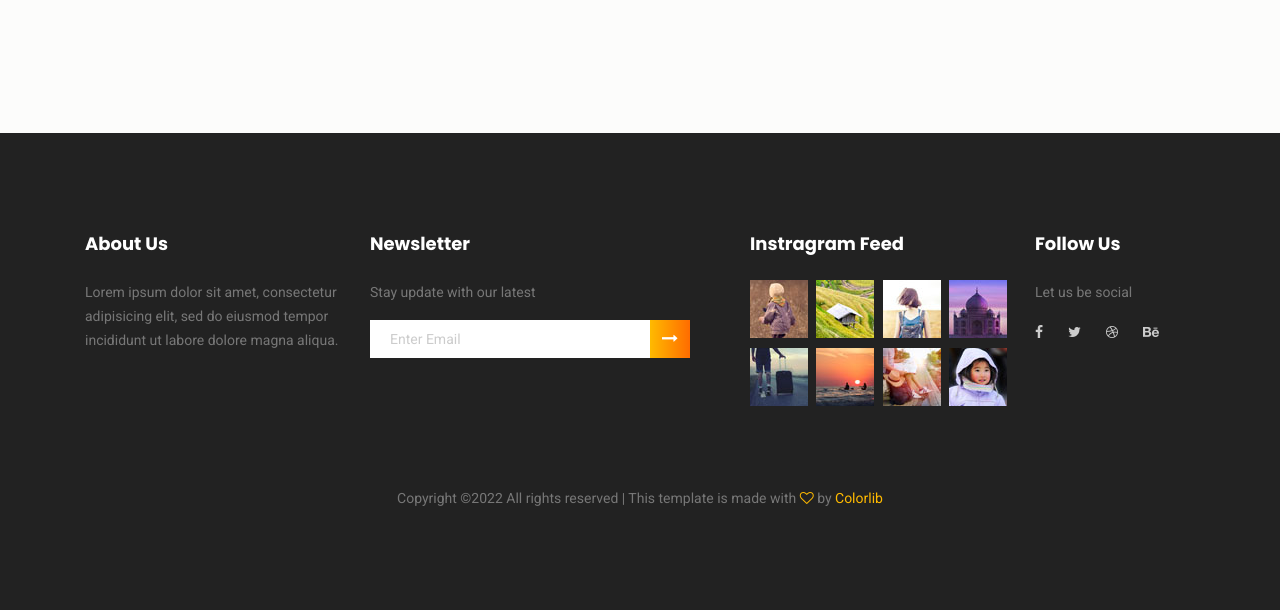
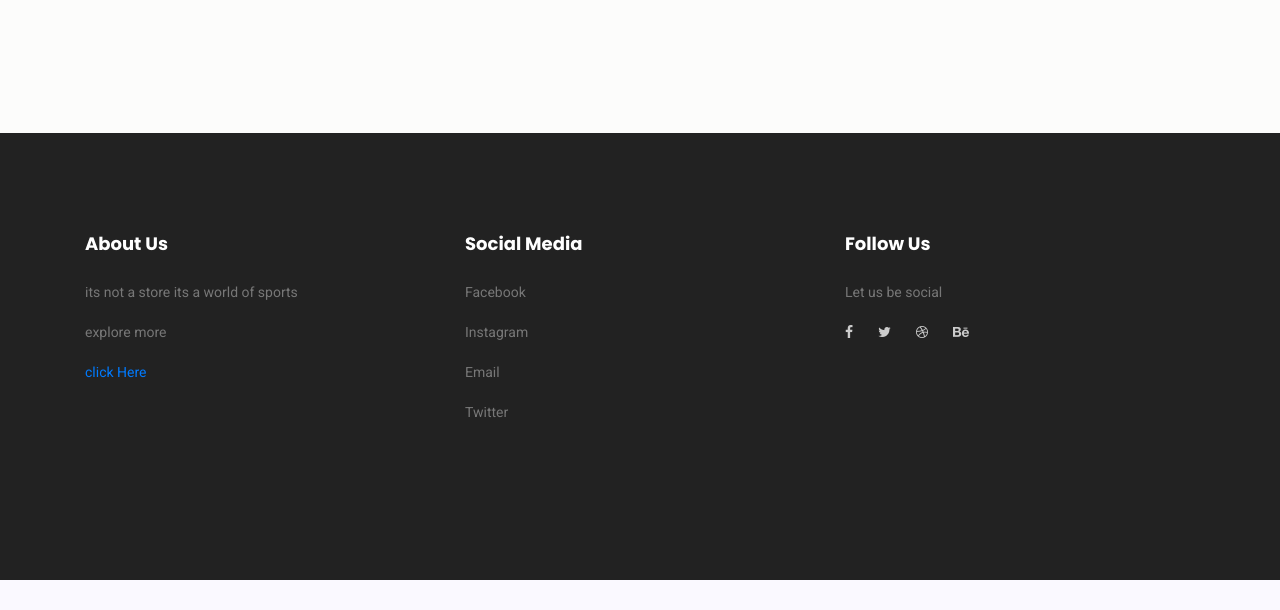
Before and after one commit to vishnuedappatt/sportsbaskets, a Django app: a page that uses products/templates/products/product_detailes.html in a window 1280 px wide. Shown: the part 1553-2163 px from the top of the page. After the commit the page ends 2133 px from the top, so only its background shows below. Run offline with Django 4.2, Linux system fonts and the light colour scheme; tables that the repository leaves empty hold one stand-in row (values such as "Sample post"); grey boxes marked "Sample" are stand-in pictures; parts of the project's set-up code (start-up, migrations or seed data) failed here and were passed over; some libraries are stand-ins or nearby versions.

Commit message:
thirdcommit

```diff
--- a/products/templates/products/product_detailes.html
+++ b/products/templates/products/product_detailes.html
@@ -303,60 +303,39 @@
 	<footer class="footer-area section_gap">
 		<div class="container">
 			<div class="row">
-				<div class="col-lg-3  col-md-6 col-sm-6">
+				<div class="col-lg-4  col-md-6 col-sm-6">
 					<div class="single-footer-widget">
-						<h6>About Us</h6>
+
+						<a href="{%  url 'contact' %}"><h6>About Us</h6></a>
 						<p>
-							Lorem ipsum dolor sit amet, consectetur adipisicing elit, sed do eiusmod tempor incididunt ut labore dolore
-							magna aliqua.
+							its not a store its a world of sports
+
 						</p>
+						<p>explore more</p>
+
+						<a href="{% url 'home' %}">click Here</a>
 					</div>
 				</div>
 				<div class="col-lg-4  col-md-6 col-sm-6">
 					<div class="single-footer-widget">
-						<h6>Newsletter</h6>
-						<p>Stay update with our latest</p>
+						<h6>Social Media</h6>
+						<p>Facebook</p>
+						<p>Instagram</p>
+						<p>Email</p>
+						<p>Twitter</p>
+
 						<div class="" id="mc_embed_signup">
 
 							<form target="_blank" novalidate="true" action="https://spondonit.us12.list-manage.com/subscribe/post?u=1462626880ade1ac87bd9c93a&amp;id=92a4423d01"
 							 method="get" class="form-inline">
 
-								<div class="d-flex flex-row">
-
-									<input class="form-control" name="EMAIL" placeholder="Enter Email" onfocus="this.placeholder = ''" onblur="this.placeholder = 'Enter Email '"
-									 required="" type="email">
-
-
-									<button class="click-btn btn btn-default"><i class="fa fa-long-arrow-right" aria-hidden="true"></i></button>
-									<div style="position: absolute; left: -5000px;">
-										<input name="b_36c4fd991d266f23781ded980_aefe40901a" tabindex="-1" value="" type="text">
-									</div>
-
-									<!-- <div class="col-lg-4 col-md-4">
-												<button class="bb-btn btn"><span class="lnr lnr-arrow-right"></span></button>
-											</div>  -->
-								</div>
 								<div class="info"></div>
 							</form>
 						</div>
 					</div>
 				</div>
-				<div class="col-lg-3  col-md-6 col-sm-6">
-					<div class="single-footer-widget mail-chimp">
-						<h6 class="mb-20">Instragram Feed</h6>
-						<ul class="instafeed d-flex flex-wrap">
-							<li><img src="img/i1.jpg" alt=""></li>
-							<li><img src="img/i2.jpg" alt=""></li>
-							<li><img src="img/i3.jpg" alt=""></li>
-							<li><img src="img/i4.jpg" alt=""></li>
-							<li><img src="img/i5.jpg" alt=""></li>
-							<li><img src="img/i6.jpg" alt=""></li>
-							<li><img src="img/i7.jpg" alt=""></li>
-							<li><img src="img/i8.jpg" alt=""></li>
-						</ul>
-					</div>
-				</div>
-				<div class="col-lg-2 col-md-6 col-sm-6">
+
+				<div class="col-lg-4 col-md-6 col-sm-6">
 					<div class="single-footer-widget">
 						<h6>Follow Us</h6>
 						<p>Let us be social</p>
@@ -369,10 +348,7 @@
 					</div>
 				</div>
 			</div>
-			<div class="footer-bottom d-flex justify-content-center align-items-center flex-wrap">
-				<p class="footer-text m-0"><!-- Link back to Colorlib can't be removed. Template is licensed under CC BY 3.0. -->
-Copyright &copy;<script>document.write(new Date().getFullYear());</script> All rights reserved | This template is made with <i class="fa fa-heart-o" aria-hidden="true"></i> by <a href="https://colorlib.com" target="_blank">Colorlib</a>
-<!-- Link back to Colorlib can't be removed. Template is licensed under CC BY 3.0. -->
+
 </p>
 			</div>
 		</div>
--- a/products/views.py
+++ b/products/views.py
@@ -1,14 +1,10 @@
-from email import message
-import imp
-import re
-from tkinter import E
-from unicodedata import category
-from django.http  import HttpResponse
+
+
 from django.shortcuts import render,redirect,get_object_or_404
 from django.core.exceptions import ObjectDoesNotExist
 from category.models import Category,SubCategory
 from .models import  Product,Cart,CartItem,Variation, Wishlist,DiscountCoupon,Discount
-from  django.core.paginator import EmptyPage,PageNotAnInteger,Paginator
+from  django.core.paginator import Paginator
 from django.db.models import  Q
 from django.contrib.auth.decorators import login_required
 from user.models import Address
@@ -23,7 +19,7 @@ from django.contrib import messages
 def home(request):
     categories=Category.objects.all()
     products=Product.objects.filter(section__name='home')[0:8]
-    related_product=Product.objects.all()[0:8]
+    related_product=Product.objects.all().order_by('-id')[0:8]
     context={
         'category':categories,
         'pro':products,
```
Also changed, not shown: adminz/views.py (+4 -7 lines), orders/views.py (+4 -9 lines), user/views.py (+6 -17 lines).
